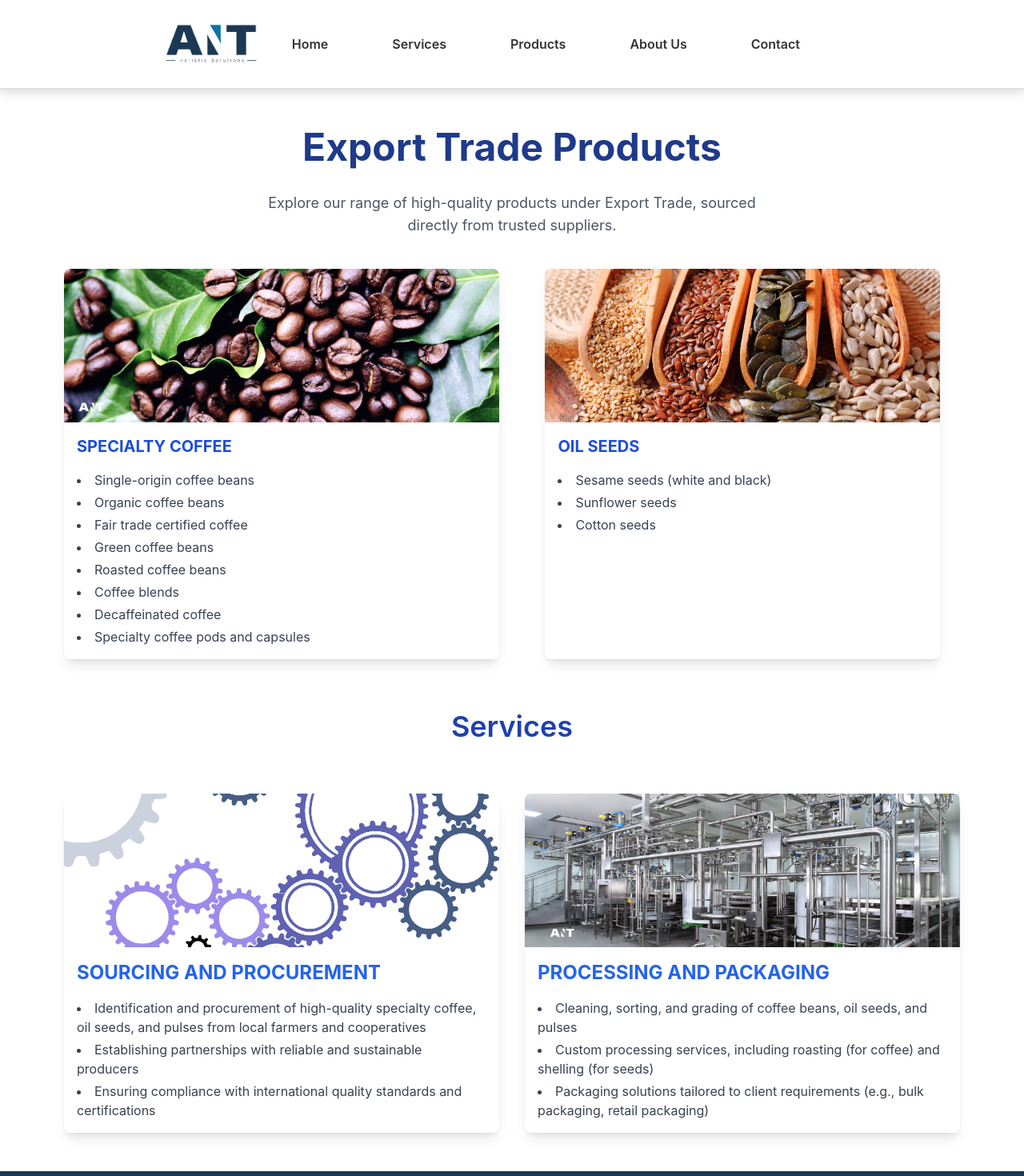
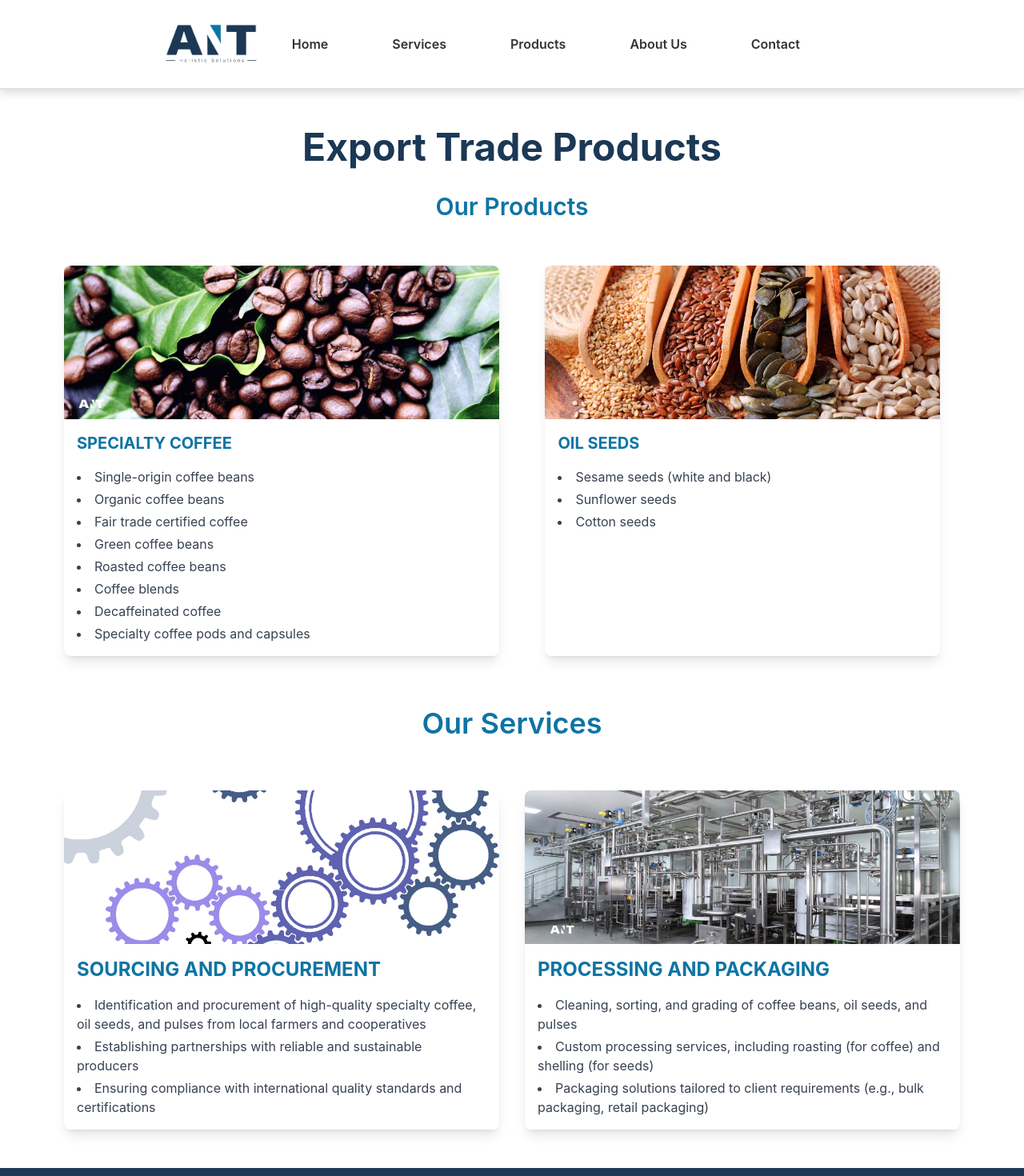
Before and after one commit to Mintesnot-Shigute/Ant-web, a React (Create React App) app: page /export-trade in a window 1280 px wide. Shown: the top 1470 px of the page at 80% size. Built offline with nearby package versions, Linux system fonts and the light colour scheme.

Commit message:
Color Formats

```diff
--- a/src/components/Navbar.js
+++ b/src/components/Navbar.js
@@ -79,7 +79,7 @@ function Navbar() {
 
           {/* About Us Dropdown */}
           <li className="relative group">
-            <Link to="/#" className="nav-link mr-16">
+            <Link to="#" className="nav-link mr-16">
               About Us
             </Link>
             <div className="aboutdropdown">
--- a/src/pages/Agriculture.js
+++ b/src/pages/Agriculture.js
@@ -1,4 +1,4 @@
-import React, { useEffect } from 'react';
+import React from 'react';
 
 function Agriculture() {
   // Scroll to top when the component loads
@@ -11,9 +11,8 @@ function Agriculture() {
         <h2 className="text-5xl font-bold text-center  mb-8 text-[#1B3855]">
           Agriculture & Food Processing Products
         </h2>
-        <p className="text-gray-600 text-center mb-10 text-lg max-w-2xl mx-auto">
-          Discover our wide range of high-quality products in Agriculture & Food Processing, designed to meet the needs of farmers and consumers alike.
-        </p>
+        <h3 className="text-3xl font-semibold text-center mb-14 text-[#0E74A4] hover:text-gray-600 transition-colors duration-300">Our Products</h3>
+
 
         <div className="grid grid-cols-1 sm:grid-cols-2 md:grid-cols-3 gap-8">
           {/* Agriculture Products */}
@@ -75,9 +74,8 @@ function Agriculture() {
       </div>
 
       {/* Agriculture & Food Processing Services Section */}
-      <h3 className="text-4xl font-semibold text-[#1B3855] text-center mb-6" id="services">
-        Agriculture & Food Processing Services
-      </h3>
+      <h3 className="text-3xl font-semibold text-center mb-14 text-[#0E74A4] hover:text-gray-600 transition-colors duration-300" id="services">Our Services</h3>
+
 
       <div className="grid grid-cols-1 sm:grid-cols-2 md:grid-cols-3 gap-8">
         {/* Service Column 1 */}
--- a/src/pages/Contact.js
+++ b/src/pages/Contact.js
@@ -44,7 +44,7 @@ function Contact() {
       {/* Contact Info Grid */}
       <div className="grid grid-cols-1 md:grid-cols-4 gap-6 text-center mb-12">
         {/* Email & Phone */}
-        <div className="p-6 bg-gray-100 rounded-lg shadow-md">
+        <div className="p-6 bg-gray-100 rounded-lg shadow-md hover:shadow-xl hover:scale-105 transition-transform">
           <h2 className="text-xl font-semibold mb-4">EMAIL & PHONE</h2>
           <a href="mailto:info@ANT-holding.com.et" className="block mb-2 text-[#0E74A4]">
             info@ANT-holding.com.et
@@ -58,7 +58,7 @@ function Contact() {
         </div>
 
         {/* Visit Us */}
-        <div className="p-6 bg-gray-100 rounded-lg shadow-md">
+        <div className="p-6 bg-gray-100 rounded-lg shadow-md hover:shadow-xl hover:scale-105 transition-transform">
           <h2 className="text-xl font-semibold mb-4">VISIT US</h2>
           <a
             href="https://www.google.com/maps/place/Addis+Ababa,+Ethiopia"
@@ -71,7 +71,7 @@ function Contact() {
         </div>
 
         {/* Chat With Us */}
-        <div className="p-6 bg-gray-100 rounded-lg shadow-md">
+        <div className="p-6 bg-gray-100 rounded-lg shadow-md hover:shadow-xl hover:scale-105 transition-transform">
           <h2 className="text-xl font-semibold mb-4">CHAT WITH US</h2>
           <a
             href="https://wa.me/+251911213682"
@@ -92,7 +92,7 @@ function Contact() {
         </div>
 
         {/* Social Media */}
-        <div className="p-6 bg-gray-100 rounded-lg shadow-md">
+        <div className="p-6 bg-gray-100 rounded-lg shadow-md hover:shadow-xl hover:scale-105 transition-transform">
           <h2 className="text-xl font-semibold mb-4">SOCIAL MEDIA</h2>
           <a
             href="https://linkedin.com"
--- a/src/pages/ExportTrade.js
+++ b/src/pages/ExportTrade.js
@@ -1,4 +1,4 @@
-import React, { useEffect } from 'react';
+import React from 'react';
 
 function ExportTrade() {
 
@@ -7,10 +7,9 @@ function ExportTrade() {
 
   return (
     <div id="products" className="container mx-auto py-12">
-      <h2 className="text-5xl font-bold text-center text-blue-900 mb-8">Export Trade Products</h2>
-      <p className="text-gray-600 text-center mb-10 text-lg max-w-2xl mx-auto">
-        Explore our range of high-quality products under Export Trade, sourced directly from trusted suppliers.
-      </p>
+      <h2 className="text-5xl font-bold text-center text-[#1B3855] mb-8">Export Trade Products</h2>
+      <h3 className="text-3xl font-semibold text-center mb-14 text-[#0E74A4] hover:text-gray-600 transition-colors duration-300">Our Products</h3>
+
 
       <div className="flex justify-center">
         <div className="grid grid-cols-1 md:grid-cols-2 gap-8 max-w-6xl w-full px-4">
@@ -18,7 +17,7 @@ function ExportTrade() {
           <div  className="bg-white shadow-lg rounded-lg overflow-hidden transform transition-transform hover:scale-105 mx-auto">
             <img src="/AntCoffe.jpg" alt="Specialty Coffee" className="w-full h-48 object-cover" />
             <div className="p-4">
-              <h3 className="text-xl font-bold text-blue-700 mb-4">SPECIALTY COFFEE</h3>
+              <h3 className="text-xl font-bold text-[#0E74A4] mb-4">SPECIALTY COFFEE</h3>
               <ul className="list-disc list-inside text-gray-700 space-y-1">
                 <li>Single-origin coffee beans</li>
                 <li>Organic coffee beans</li>
@@ -36,7 +35,7 @@ function ExportTrade() {
           <div className="bg-white shadow-lg rounded-lg overflow-hidden transform transition-transform hover:scale-105 mx-auto">
             <img src="/AntOilseed.jpg" alt="Oil Seeds" className="w-full h-48 object-cover" />
             <div className="p-4">
-              <h3 className="text-xl font-bold text-blue-700 mb-4">OIL SEEDS</h3>
+              <h3 className="text-xl font-bold text-[#0E74A4] mb-4">OIL SEEDS</h3>
               <ul className="list-disc list-inside text-gray-700 space-y-1">
                 <li>Sesame seeds (white and black)</li>
                 <li>Sunflower seeds</li>
@@ -47,7 +46,7 @@ function ExportTrade() {
         </div>
       </div>
 
-      <h3 className="text-4xl font-semibold text-blue-800 text-center mt-16 mb-16" id="services">Services</h3>
+      <h3 className="text-4xl font-semibold text-[#0E74A4] text-center mt-16 mb-16 hover:text-gray-600 transition-colors duration-300" id="services">Our Services</h3>
 
       <div className="flex justify-center">
         <div className="grid grid-cols-1 md:grid-cols-2 gap-8 max-w-6xl w-full px-4">
@@ -55,7 +54,7 @@ function ExportTrade() {
           <div className="bg-white shadow-lg rounded-lg overflow-hidden transform transition-transform hover:scale-105">
             <img src="/Sourcing.jpg" alt="Sourcing and Procurement" className="w-full h-48 object-cover" />
             <div className="p-4">
-              <h4 className="text-2xl font-bold text-blue-600 mb-4">SOURCING AND PROCUREMENT</h4>
+              <h4 className="text-2xl font-bold text-[#0E74A4] mb-4">SOURCING AND PROCUREMENT</h4>
               <ul className="list-disc list-inside text-gray-700 space-y-1">
                 <li>Identification and procurement of high-quality specialty coffee, oil seeds, and pulses from local farmers and cooperatives</li>
                 <li>Establishing partnerships with reliable and sustainable producers</li>
@@ -68,7 +67,7 @@ function ExportTrade() {
           <div className="bg-white shadow-lg rounded-lg overflow-hidden transform transition-transform hover:scale-105">
             <img src="/Processing.jpg" alt="Processing and Packaging" className="w-full h-48 object-cover" />
             <div className="p-4">
-              <h4 className="text-2xl font-bold text-blue-600 mb-4">PROCESSING AND PACKAGING</h4>
+              <h4 className="text-2xl font-bold text-[#0E74A4] mb-4">PROCESSING AND PACKAGING</h4>
               <ul className="list-disc list-inside text-gray-700 space-y-1">
                 <li>Cleaning, sorting, and grading of coffee beans, oil seeds, and pulses</li>
                 <li>Custom processing services, including roasting (for coffee) and shelling (for seeds)</li>
--- a/src/pages/PharmaHealthcare.js
+++ b/src/pages/PharmaHealthcare.js
@@ -1,19 +1,16 @@
-import React, { useEffect } from 'react';
+import React from 'react';
 
 function PharmaHealthcare() {
 
-  useEffect(() => {
-    window.scrollTo(0, 0);
-  }, []);
 
 
   return (
     <div id="products"className="container mx-auto py-12">
-      <h2 className="text-4xl font-bold text-center mb-12 text-gray-800">Pharmaceuticals & Healthcare Products</h2>
+      <h2 className="text-5xl font-bold text-center mb-12 text-[#1B3855]">Pharmaceuticals & Healthcare Products</h2>
 
       {/* Products Section */}
       <div className="mb-12">
-      <h3 className="text-3xl font-semibold text-center mb-14 text-gray-700 hover:text-blue-600 transition-colors duration-300">Our Products</h3>
+      <h3 className="text-3xl font-semibold text-center mb-14 text-[#0E74A4] hover:text-gray-600 transition-colors duration-300">Our Products</h3>
 
         <div className="flex justify-center mb-8">
           <img
@@ -120,7 +117,7 @@ function PharmaHealthcare() {
 
       {/* Services Section */}
       <div id="services" className="mb-12">
-        <h3 className="text-3xl font-semibold text-center mb-14 text-gray-700 hover:text-blue-600 transition-colors duration-300">Our Services</h3>
+        <h3 className="text-3xl font-semibold text-center mb-14 text-[#0E74A4] hover:text-gray-600 transition-colors duration-300">Our Services</h3>
         <div className="flex justify-center mb-8">
           <img
             src="/pharma.jpg"
@@ -136,7 +133,7 @@ function PharmaHealthcare() {
         <div className="grid grid-cols-1 md:grid-cols-2 gap-8">
           {/* Import and Distribution Section */}
           <div className="bg-white rounded-lg p-6 transition-transform duration-300 hover:scale-105 ml-48">
-            <h4 className="text-2xl font-semibold mb-4 text-gray-600">Import and Distribution</h4>
+            <h4 className="text-2xl font-semibold mb-4 text-[#0E74A4]">Import and Distribution</h4>
             <ul className="list-disc list-inside space-y-2 mb-4 text-gray-600 pl-6">
               <li className="flex items-center">
                 <span className="w-3 h-3 bg-[#0E74A4] rounded-full mr-2"></span>
@@ -155,7 +152,7 @@ function PharmaHealthcare() {
 
           {/* Manufacturing Section */}
           <div className="bg-white rounded-lg p-6 transition-transform duration-300 hover:scale-105">
-            <h4 className="text-2xl font-semibold mb-4 text-gray-600">Manufacturing</h4>
+            <h4 className="text-2xl font-semibold mb-4 text-[#0E74A4]">Manufacturing</h4>
             <ul className="list-disc list-inside space-y-2 mb-4 text-gray-600 pl-6">
               <li className="flex items-center">
                 <span className="w-3 h-3 bg-[#0E74A4] rounded-full mr-2"></span>
@@ -174,7 +171,7 @@ function PharmaHealthcare() {
 
           {/* Diagnostic Services Section */}
           <div className="bg-white rounded-lg p-6 transition-transform duration-300 hover:scale-105 ml-48">
-            <h4 className="text-2xl font-semibold mb-4 text-gray-600">Diagnostic Services</h4>
+            <h4 className="text-2xl font-semibold mb-4 text-[#0E74A4]">Diagnostic Services</h4>
             <ul className="list-disc list-inside space-y-2 mb-4 text-gray-600 pl-6">
               <li className="flex items-center">
                 <span className="w-3 h-3 bg-[#0E74A4] rounded-full mr-2"></span>
@@ -189,7 +186,7 @@ function PharmaHealthcare() {
 
           {/* Training Section */}
           <div className="bg-white rounded-lg p-6 transition-transform duration-300 hover:scale-105">
-            <h4 className="text-2xl font-semibold mb-4 text-gray-600">Training</h4>
+            <h4 className="text-2xl font-semibold mb-4 text-[#0E74A4]">Training</h4>
             <ul className="list-disc list-inside space-y-2 mb-4 text-gray-600 pl-6">
               <li className="flex items-center">
                 <span className="w-3 h-3 bg-[#0E74A4] rounded-full mr-2"></span>
```
